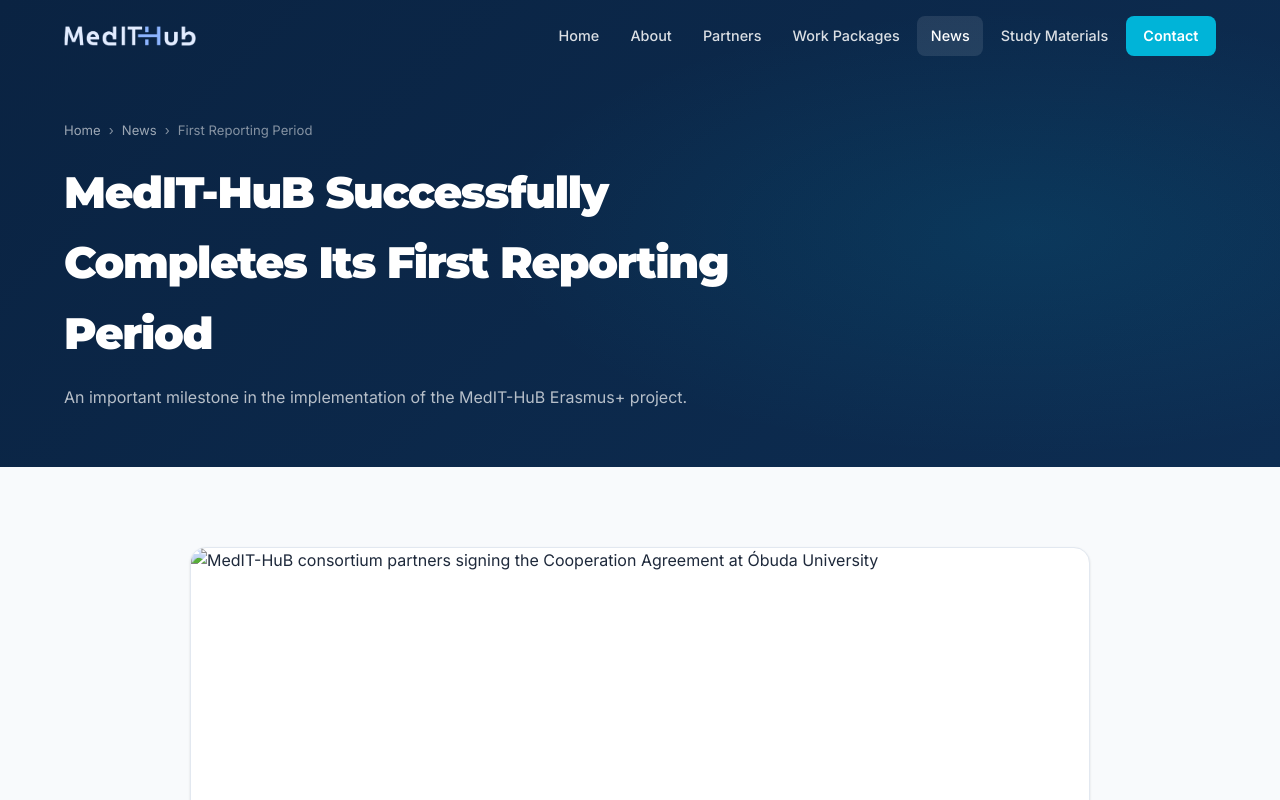
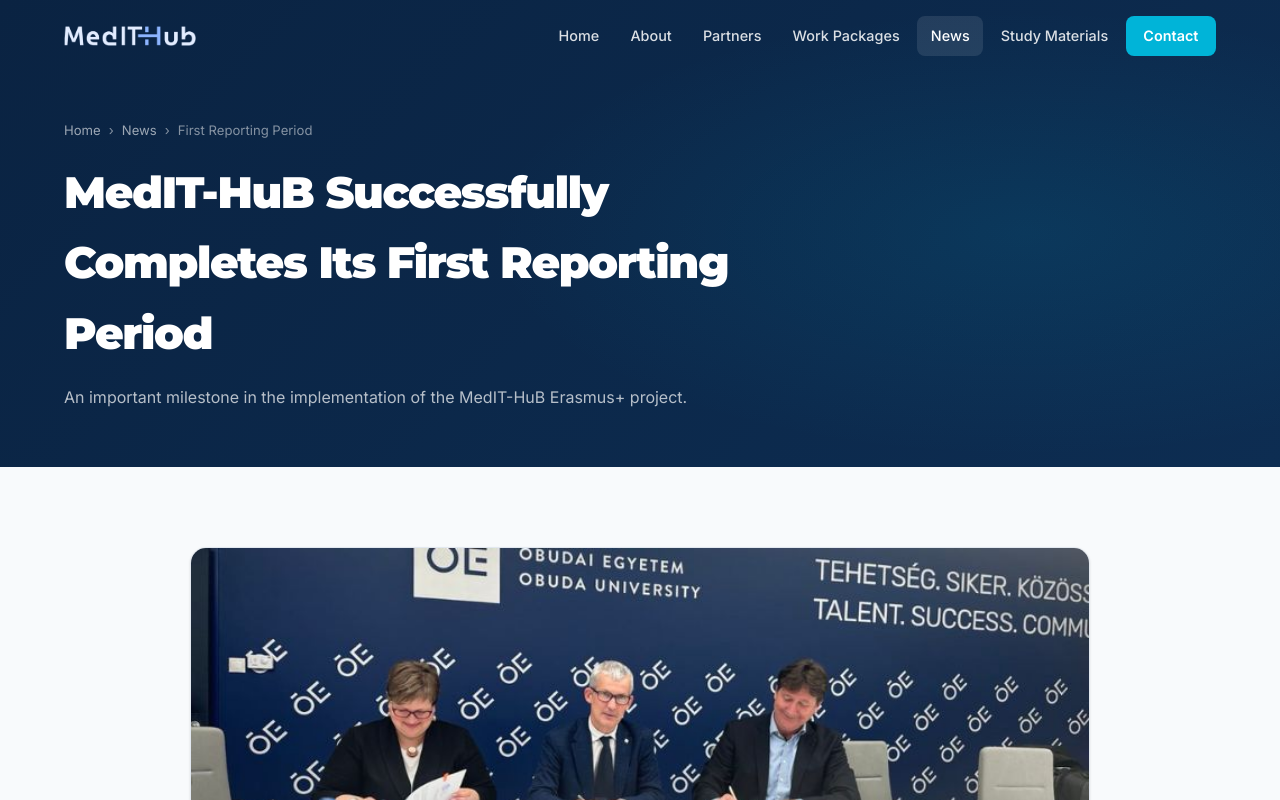
Before and after one commit to MatejaSrejic/MeditHub, a plain HTML site: page news/first-reporting-period/index.html in a window 1280 px wide. Shown: the top 800 px of the page. Drawn offline with Linux system fonts and the light colour scheme.

Commit message:
Update index.html

```diff
--- a/news/first-reporting-period/index.html
+++ b/news/first-reporting-period/index.html
@@ -113,13 +113,12 @@
     >
 
       <!-- Article Image -->
-     <img
-  src="../assets/images/First_Erasmus.jpg"
+   <img
+  src="../../assets/images/First_Erasmus.jpg"
   alt="MedIT-HuB consortium partners signing the Cooperation Agreement at Óbuda University"
   style="
     width:100%;
-    height:240px;
-    object-fit:cover;
+    height:auto;
     display:block;
   "
 />
```
